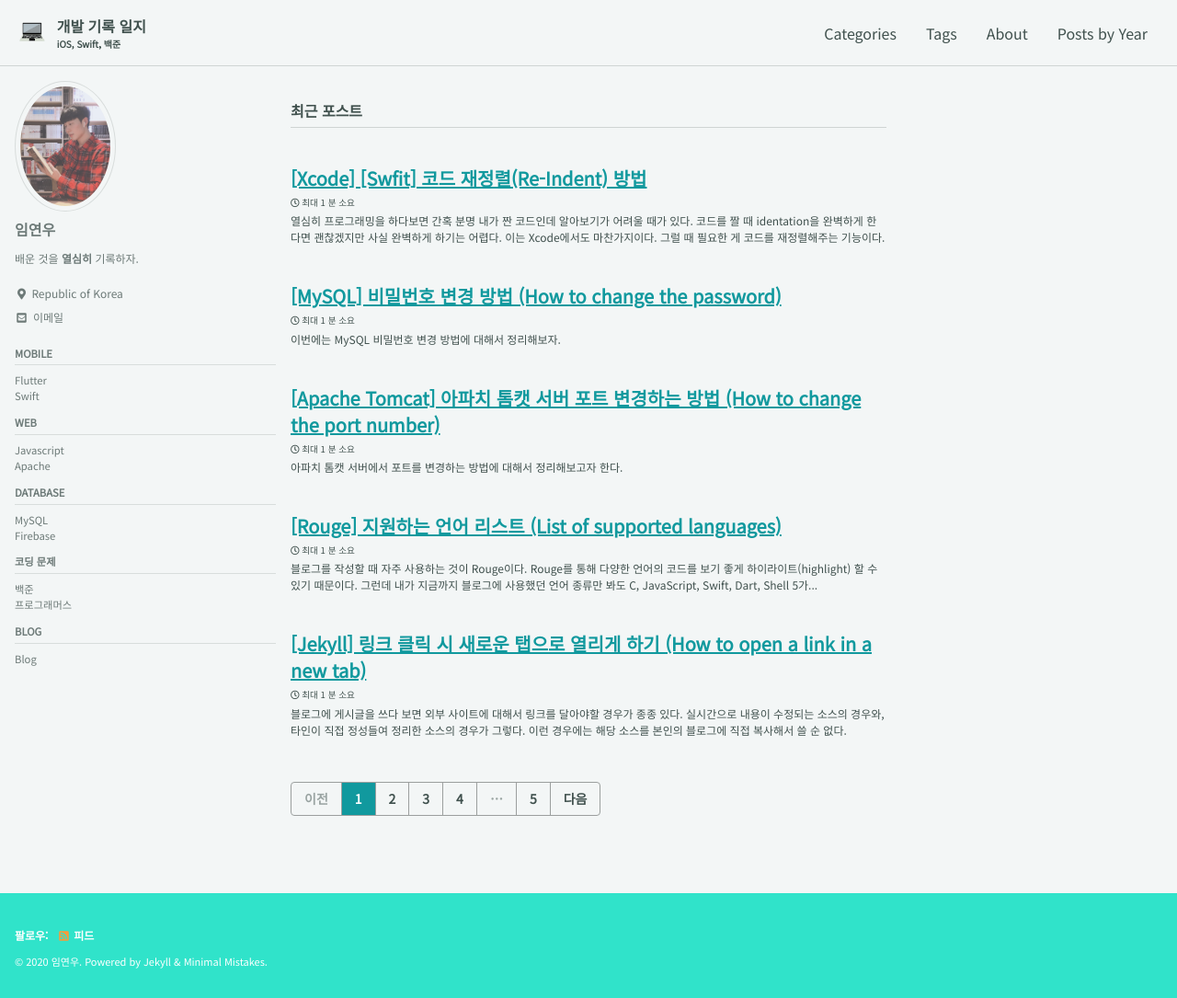
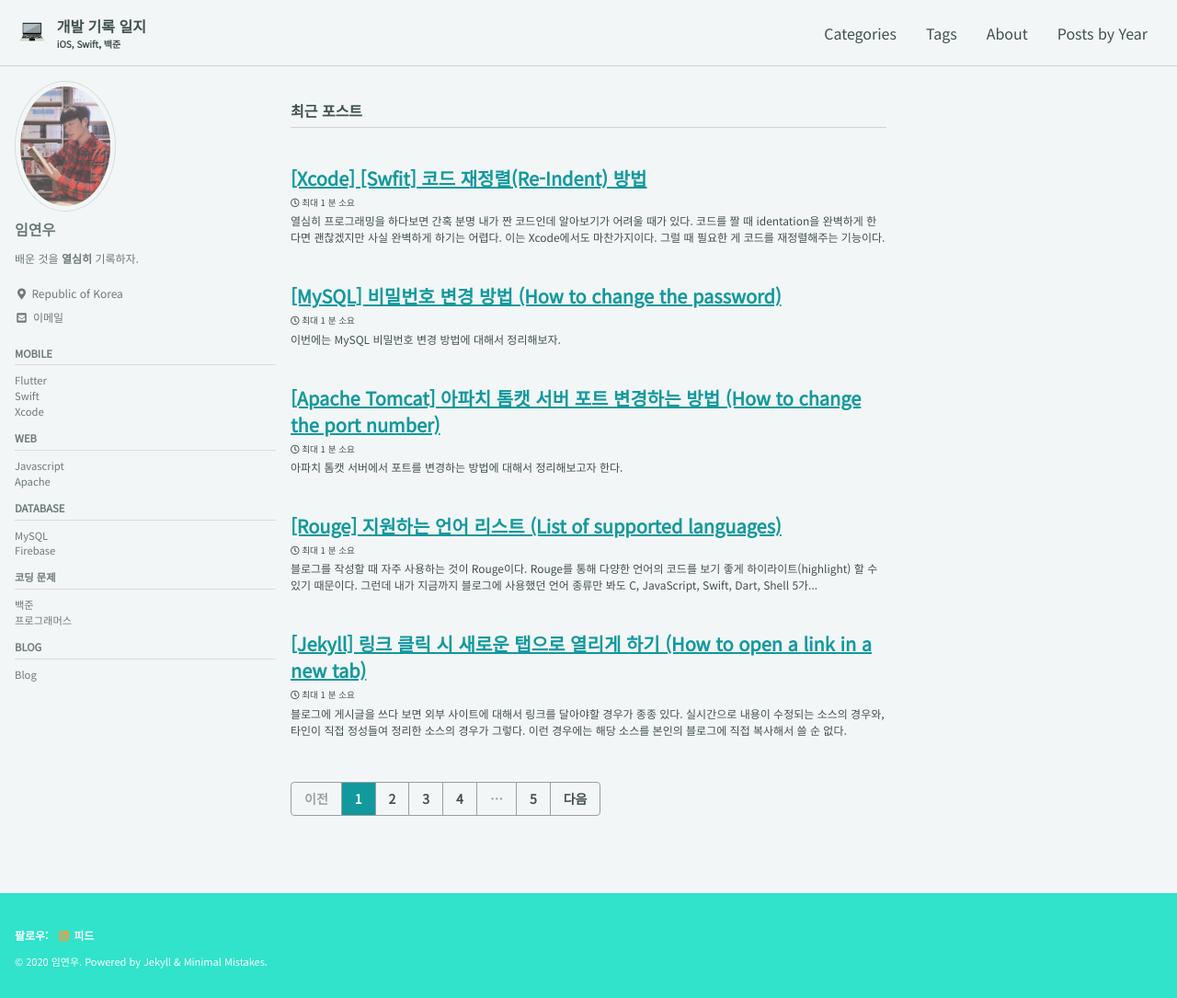
Before and after one commit to terry1213/terry1213.github.io, a Jekyll site: the page built from index.html, in a window 1280 px wide and 1085 px high. Shown: the whole window at 92% size. Built offline with Jekyll 4.4.1, drawn with Linux system fonts in a browser that asks for light colours; cached includes are drawn as plain includes; the list of posts is cut into pages by our own code.

Commit message:
카테고리 추가(Xcode)
카테고리 추가(Xcode)

```diff
--- a/_data/navigation.yml
+++ b/_data/navigation.yml
@@ -15,6 +15,8 @@ categories:
         url: /categories/#flutter
       - title: "Swift"
         url: /categories/#swift
+      - title: "Xcode"
+        url: /categories/#xcode
   - title: "Web"
     children:
       - title: "Javascript"
```
